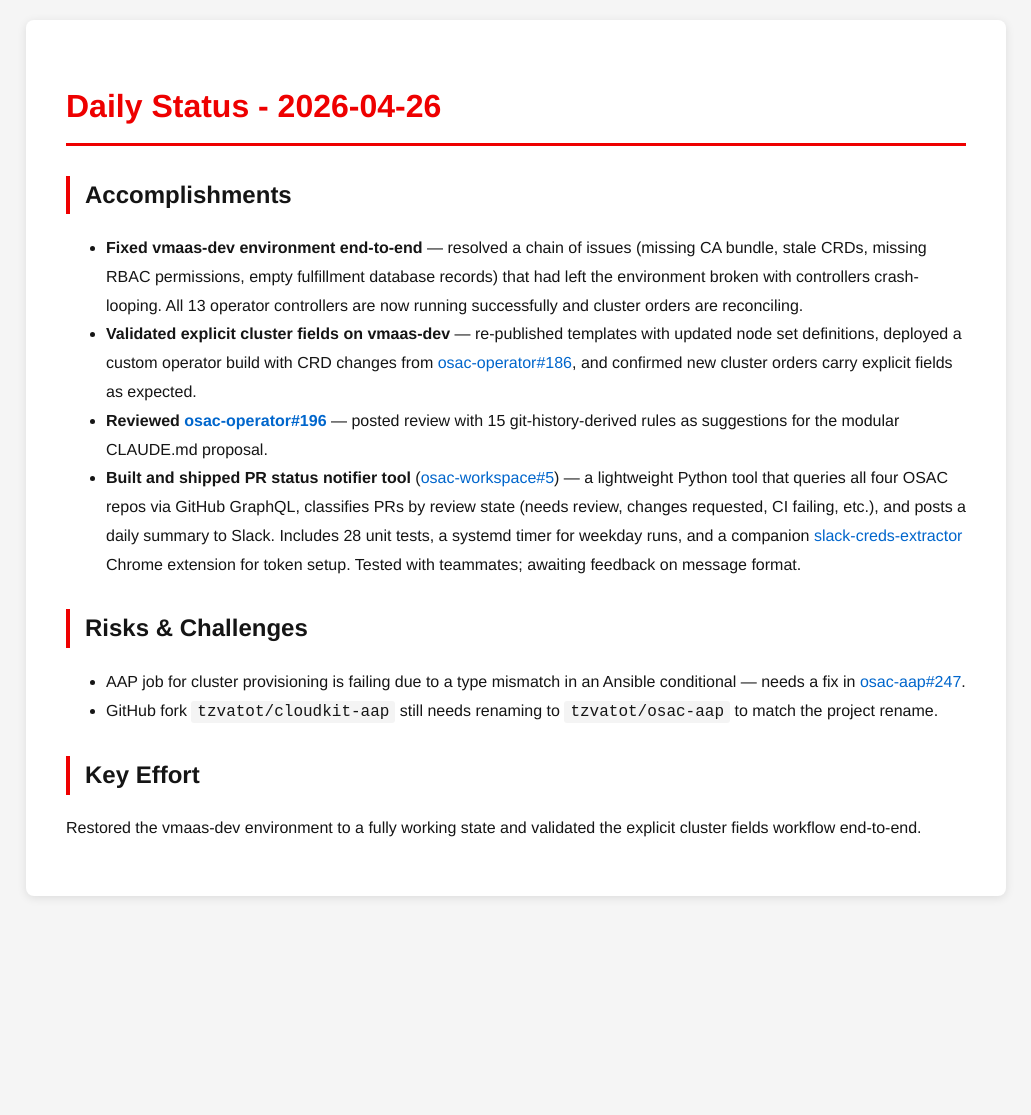
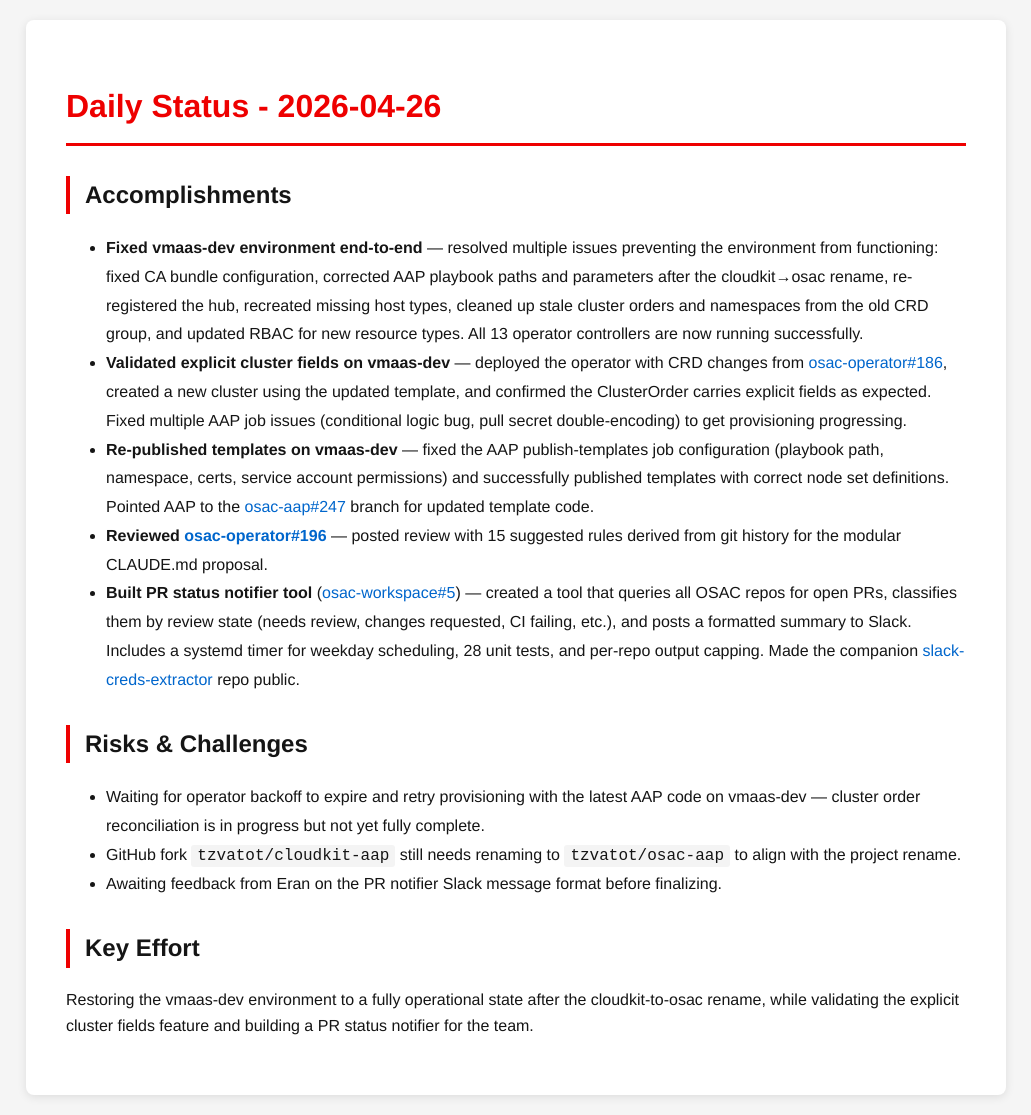
Before and after one commit to tzvatot/daily-status, a Jekyll site: the page built from 2026-04-26.md, in a window 1280 px wide. Shown: the whole page, without its empty margins (124-1155 px from the left). Built offline with Jekyll 4.4.1, drawn with Linux system fonts in a browser that asks for light colours; before the commit the page ends 916 px from its top, so only the background shows below that.

Commit message:
Daily status update - 2026-04-26

```diff
--- a/2026-04-26.md
+++ b/2026-04-26.md
@@ -8,16 +8,18 @@
 
 ## Accomplishments
 
-- **Fixed vmaas-dev environment end-to-end** — resolved a chain of issues (missing CA bundle, stale CRDs, missing RBAC permissions, empty fulfillment database records) that had left the environment broken with controllers crash-looping. All 13 operator controllers are now running successfully and cluster orders are reconciling.
-- **Validated explicit cluster fields on vmaas-dev** — re-published templates with updated node set definitions, deployed a custom operator build with CRD changes from [osac-operator#186](https://github.com/osac-project/osac-operator/pull/186), and confirmed new cluster orders carry explicit fields as expected.
-- **Reviewed [osac-operator#196](https://github.com/osac-project/osac-operator/pull/196)** — posted review with 15 git-history-derived rules as suggestions for the modular CLAUDE.md proposal.
-- **Built and shipped PR status notifier tool** ([osac-workspace#5](https://github.com/osac-project/osac-workspace/pull/5)) — a lightweight Python tool that queries all four OSAC repos via GitHub GraphQL, classifies PRs by review state (needs review, changes requested, CI failing, etc.), and posts a daily summary to Slack. Includes 28 unit tests, a systemd timer for weekday runs, and a companion [slack-creds-extractor](https://github.com/tzvatot/slack-creds-extractor) Chrome extension for token setup. Tested with teammates; awaiting feedback on message format.
+- **Fixed vmaas-dev environment end-to-end** — resolved multiple issues preventing the environment from functioning: fixed CA bundle configuration, corrected AAP playbook paths and parameters after the cloudkit→osac rename, re-registered the hub, recreated missing host types, cleaned up stale cluster orders and namespaces from the old CRD group, and updated RBAC for new resource types. All 13 operator controllers are now running successfully.
+- **Validated explicit cluster fields on vmaas-dev** — deployed the operator with CRD changes from [osac-operator#186](https://github.com/osac-project/osac-operator/pull/186), created a new cluster using the updated template, and confirmed the ClusterOrder carries explicit fields as expected. Fixed multiple AAP job issues (conditional logic bug, pull secret double-encoding) to get provisioning progressing.
+- **Re-published templates on vmaas-dev** — fixed the AAP publish-templates job configuration (playbook path, namespace, certs, service account permissions) and successfully published templates with correct node set definitions. Pointed AAP to the [osac-aap#247](https://github.com/osac-project/osac-aap/pull/247) branch for updated template code.
+- **Reviewed [osac-operator#196](https://github.com/osac-project/osac-operator/pull/196)** — posted review with 15 suggested rules derived from git history for the modular CLAUDE.md proposal.
+- **Built PR status notifier tool** ([osac-workspace#5](https://github.com/osac-project/osac-workspace/pull/5)) — created a tool that queries all OSAC repos for open PRs, classifies them by review state (needs review, changes requested, CI failing, etc.), and posts a formatted summary to Slack. Includes a systemd timer for weekday scheduling, 28 unit tests, and per-repo output capping. Made the companion [slack-creds-extractor](https://github.com/tzvatot/slack-creds-extractor) repo public.
 
 ## Risks & Challenges
 
-- AAP job for cluster provisioning is failing due to a type mismatch in an Ansible conditional — needs a fix in [osac-aap#247](https://github.com/osac-project/osac-aap/pull/247).
-- GitHub fork `tzvatot/cloudkit-aap` still needs renaming to `tzvatot/osac-aap` to match the project rename.
+- Waiting for operator backoff to expire and retry provisioning with the latest AAP code on vmaas-dev — cluster order reconciliation is in progress but not yet fully complete.
+- GitHub fork `tzvatot/cloudkit-aap` still needs renaming to `tzvatot/osac-aap` to align with the project rename.
+- Awaiting feedback from Eran on the PR notifier Slack message format before finalizing.
 
 ## Key Effort
 
-Restored the vmaas-dev environment to a fully working state and validated the explicit cluster fields workflow end-to-end.
+Restoring the vmaas-dev environment to a fully operational state after the cloudkit-to-osac rename, while validating the explicit cluster fields feature and building a PR status notifier for the team.
```
